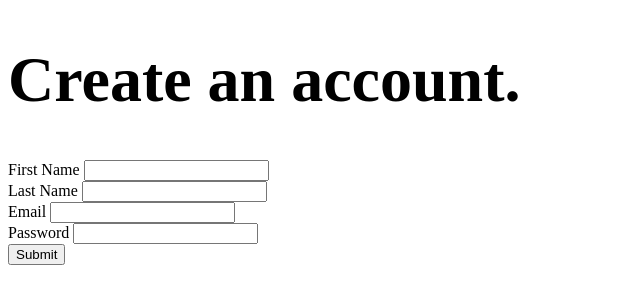
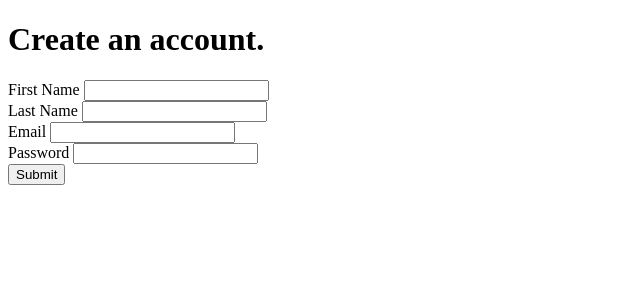
Before and after one commit to samirelanduk/budgeter, a Django app: template users/templates/signup.html in a window 1280 px wide. Shown: the part 26-330 px from the top of the page, without its empty margins (0-640 px from the left). Run offline with Django 3.2, Linux system fonts and the light colour scheme; the template is opened without the code that fills it, so the values that code supplies are empty.

Commit message:
Remove duplicate CSS file

```diff
--- a/budgeter/static/css/main.css
+++ b/budgeter/static/css/main.css
@@ -1,3 +1,21 @@
-h1 {
-  font-size: 400%;
+
+
+@media only screen and (min-width: 568px) {
+  /* iPad down */
+
+
 }
+
+
+@media only screen and (min-width: 769px) {
+  /* Small Desktop screens */
+
+
+}
+
+
+@media only screen and (min-width: 1024px) {
+  /* Big Desktop screens */
+
+
+}
```
Also changed, not shown: budgeter/css/main.css (deleted, +0 -21 lines).
